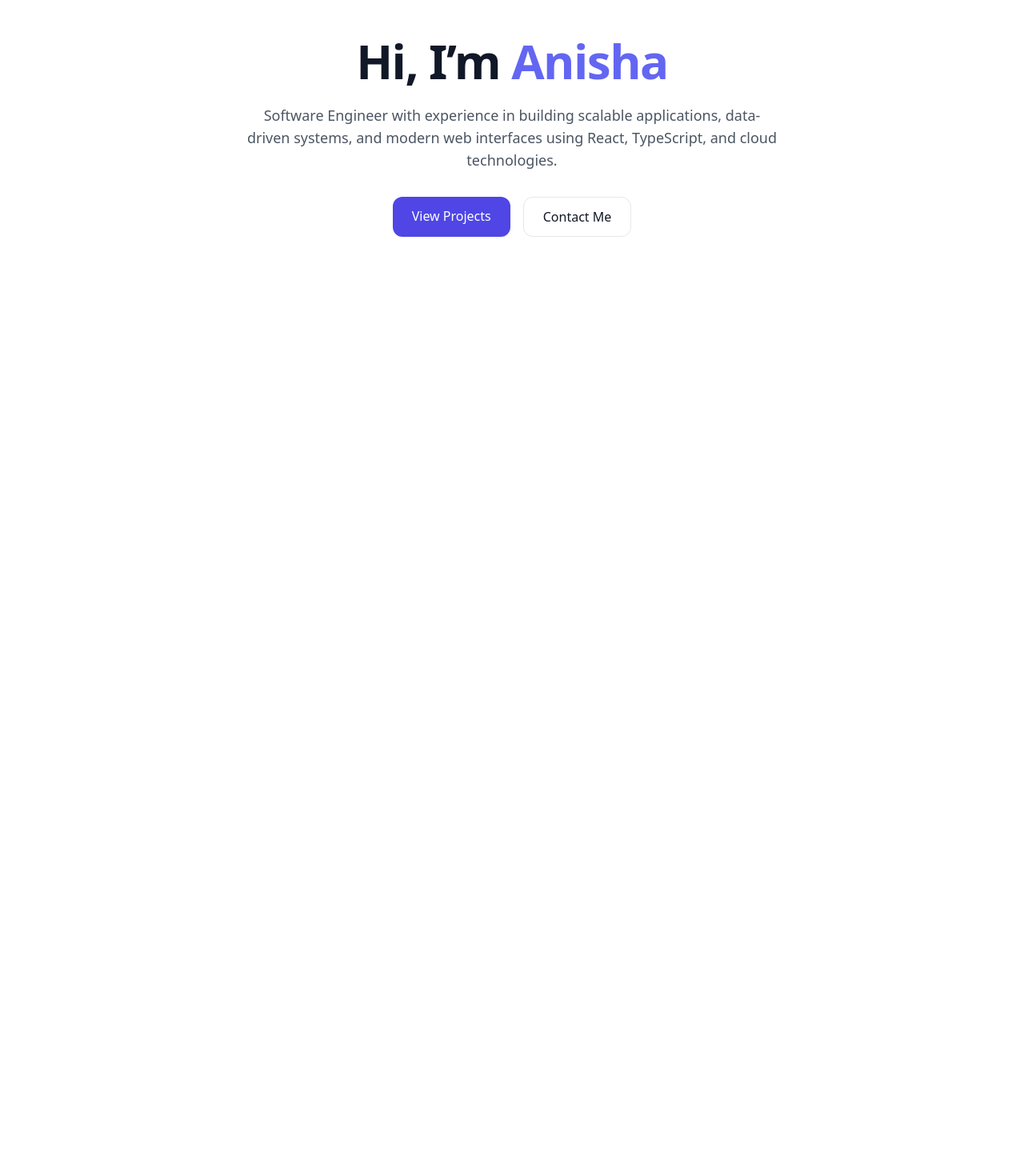
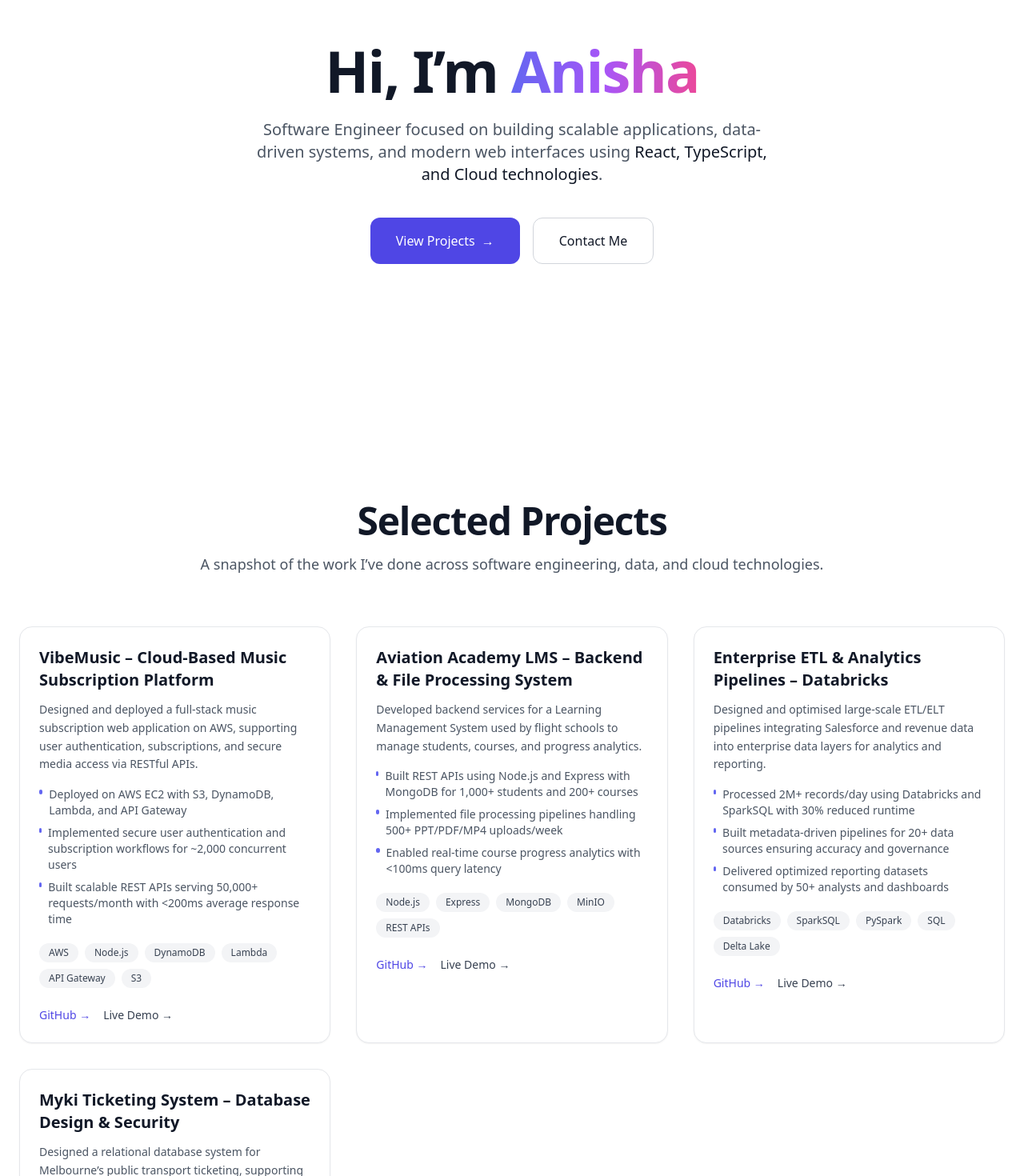
Before and after one commit to Anisha18/anisha-portfolio, a React (Vite) app: page / in a window 1280 px wide. Shown: the part 220-1690 px from the top of the page at 80% size. Before the commit the page ends 800 px from the top, so only its background shows below. Built offline with nearby package versions, Linux system fonts and the light colour scheme.

Commit message:
Enhance Projects section with metrics & impact

```diff
--- a/src/App.tsx
+++ b/src/App.tsx
@@ -1,6 +1,7 @@
 import { useEffect, useState } from "react";
 import Navbar from "./components/Navbar.tsx";
 import Hero from "./components/Hero.tsx";
+import Projects from "./components/Projects.tsx";
 
 function App() {
   const [theme, setTheme] = useState<"light" | "dark">("dark");
@@ -29,6 +30,7 @@ function App() {
     <div className="min-h-screen bg-white text-gray-900 dark:bg-gray-950 dark:text-gray-100">
       <Navbar theme={theme} toggleTheme={toggleTheme} />
       <Hero />
+      <Projects />
     </div>
   );
 }
--- a/src/components/Hero.tsx
+++ b/src/components/Hero.tsx
@@ -1,27 +1,43 @@
 export default function Hero() {
   return (
-    <section className="flex min-h-[80vh] flex-col items-center justify-center text-center px-6 transition-all duration-700">
-      <h1 className="text-5xl md:text-6xl font-bold tracking-tight transform hover:scale-105 transition-transform duration-500">
-        Hi, I’m <span className="text-indigo-500">Anisha</span>
+    <section className="relative flex min-h-[85vh] flex-col items-center justify-center overflow-hidden px-6 text-center">
+
+      {/* Background gradient blur */}
+      <div className="pointer-events-none absolute -top-40 -z-10 h-[500px] w-[500px] rounded-full bg-indigo-500/30 blur-3xl dark:bg-indigo-600/20" />
+      <div className="pointer-events-none absolute -bottom-40 -z-10 h-[500px] w-[500px] rounded-full bg-purple-500/30 blur-3xl dark:bg-purple-600/20" />
+
+      {/* Heading */}
+      <h1 className="max-w-4xl text-5xl font-extrabold tracking-tight md:text-7xl">
+        Hi, I’m{" "}
+        <span className="bg-gradient-to-r from-indigo-500 via-purple-500 to-pink-500 bg-clip-text text-transparent">
+          Anisha
+        </span>
       </h1>
 
-      <p className="mt-6 max-w-2xl text-lg text-gray-600 dark:text-gray-400 transition-colors duration-500">
-        Software Engineer with experience in building scalable applications,
-        data-driven systems, and modern web interfaces using React, TypeScript,
-        and cloud technologies.
+      {/* Subheading */}
+      <p className="mt-6 max-w-2xl text-lg leading-relaxed text-gray-600 dark:text-gray-400 md:text-xl">
+        Software Engineer focused on building scalable applications,
+        data-driven systems, and modern web interfaces using{" "}
+        <span className="font-medium text-gray-900 dark:text-gray-100">
+          React, TypeScript, and Cloud technologies
+        </span>.
       </p>
 
-      <div className="mt-8 flex gap-4">
+      {/* CTA buttons */}
+      <div className="mt-10 flex flex-col gap-4 sm:flex-row">
         <a
           href="#projects"
-          className="rounded-xl bg-indigo-600 px-6 py-3 text-white font-medium hover:bg-indigo-500 transform hover:scale-105 transition-all duration-300"
+          className="group relative inline-flex items-center justify-center rounded-xl bg-indigo-600 px-8 py-4 font-medium text-white transition-all duration-300 hover:-translate-y-1 hover:bg-indigo-500 hover:shadow-xl"
         >
           View Projects
+          <span className="ml-2 transition-transform duration-300 group-hover:translate-x-1">
+            →
+          </span>
         </a>
 
         <a
           href="#contact"
-          className="rounded-xl border px-6 py-3 font-medium hover:bg-gray-100 dark:hover:bg-gray-800 transform hover:scale-105 transition-all duration-300"
+          className="inline-flex items-center justify-center rounded-xl border border-gray-300 px-8 py-4 font-medium transition-all duration-300 hover:-translate-y-1 hover:bg-gray-100 dark:border-gray-700 dark:hover:bg-gray-800"
         >
           Contact Me
         </a>
--- /dev/null
+++ b/src/components/Projects.tsx
@@ -0,0 +1,135 @@
+const projects = [
+  {
+    title: "VibeMusic – Cloud-Based Music Subscription Platform",
+    description:
+      "Designed and deployed a full-stack music subscription web application on AWS, supporting user authentication, subscriptions, and secure media access via RESTful APIs.",
+    highlights: [
+      "Deployed on AWS EC2 with S3, DynamoDB, Lambda, and API Gateway",
+      "Implemented secure user authentication and subscription workflows for ~2,000 concurrent users",
+      "Built scalable REST APIs serving 50,000+ requests/month with <200ms average response time",
+    ],
+    tech: ["AWS", "Node.js", "DynamoDB", "Lambda", "API Gateway", "S3"],
+    github: "https://github.com/Anisha18",
+    live: "#",
+  },
+  {
+    title: "Aviation Academy LMS – Backend & File Processing System",
+    description:
+      "Developed backend services for a Learning Management System used by flight schools to manage students, courses, and progress analytics.",
+    highlights: [
+      "Built REST APIs using Node.js and Express with MongoDB for 1,000+ students and 200+ courses",
+      "Implemented file processing pipelines handling 500+ PPT/PDF/MP4 uploads/week",
+      "Enabled real-time course progress analytics with <100ms query latency",
+    ],
+    tech: ["Node.js", "Express", "MongoDB", "MinIO", "REST APIs"],
+    github: "https://github.com/Anisha18",
+    live: "#",
+  },
+  {
+    title: "Enterprise ETL & Analytics Pipelines – Databricks",
+    description:
+      "Designed and optimised large-scale ETL/ELT pipelines integrating Salesforce and revenue data into enterprise data layers for analytics and reporting.",
+    highlights: [
+      "Processed 2M+ records/day using Databricks and SparkSQL with 30% reduced runtime",
+      "Built metadata-driven pipelines for 20+ data sources ensuring accuracy and governance",
+      "Delivered optimized reporting datasets consumed by 50+ analysts and dashboards",
+    ],
+    tech: ["Databricks", "SparkSQL", "PySpark", "SQL", "Delta Lake"],
+    github: "https://github.com/Anisha18",
+    live: "#",
+  },
+  {
+    title: "Myki Ticketing System – Database Design & Security",
+    description:
+      "Designed a relational database system for Melbourne’s public transport ticketing, supporting payments, trips, and fare management at scale.",
+    highlights: [
+      "Created ER diagrams and relational schemas supporting 10M+ trip transactions/year",
+      "Implemented role-based access control, row-level security, and audit logging",
+      "Optimized queries reducing average fare transaction response from 300ms → 50ms",
+    ],
+    tech: ["SQL", "Database Design", "Security", "Data Modelling"],
+    github: "https://github.com/Anisha18",
+    live: "#",
+  },
+];
+
+export default function Projects() {
+  return (
+    <section
+      id="projects"
+      className="relative mx-auto max-w-7xl px-6 py-24"
+    >
+      {/* Section heading */}
+      <div className="mb-16 text-center">
+        <h2 className="text-4xl font-bold tracking-tight md:text-5xl">
+          Selected Projects
+        </h2>
+        <p className="mt-4 text-lg text-gray-600 dark:text-gray-400">
+          A snapshot of the work I’ve done across software engineering,
+          data, and cloud technologies.
+        </p>
+      </div>
+
+      {/* Projects grid */}
+      <div className="grid gap-8 md:grid-cols-2 lg:grid-cols-3">
+        {projects.map((project, index) => (
+          <div
+            key={index}
+            className="group relative rounded-2xl border border-gray-200 bg-white p-6 shadow-sm transition-all duration-300 hover:-translate-y-2 hover:shadow-xl dark:border-gray-800 dark:bg-gray-900"
+          >
+            {/* Card glow */}
+            <div className="pointer-events-none absolute inset-0 rounded-2xl bg-gradient-to-br from-indigo-500/10 via-purple-500/5 to-transparent opacity-0 transition-opacity duration-300 group-hover:opacity-100" />
+
+            <h3 className="text-xl font-semibold">
+              {project.title}
+            </h3>
+
+            <p className="mt-3 text-sm leading-relaxed text-gray-600 dark:text-gray-400">
+              {project.description}
+            </p>
+
+            {/* Highlights */}
+            <ul className="mt-4 space-y-2 text-sm text-gray-600 dark:text-gray-400">
+              {project.highlights.map((point, i) => (
+                <li key={i} className="flex items-start gap-2">
+                  <span className="mt-1 h-1.5 w-1.5 rounded-full bg-indigo-500" />
+                  <span>{point}</span>
+                </li>
+              ))}
+            </ul>
+
+            {/* Tech stack */}
+            <div className="mt-5 flex flex-wrap gap-2">
+              {project.tech.map((tech, i) => (
+                <span
+                  key={i}
+                  className="rounded-full bg-gray-100 px-3 py-1 text-xs font-medium text-gray-700 dark:bg-gray-800 dark:text-gray-300"
+                >
+                  {tech}
+                </span>
+              ))}
+            </div>
+
+            {/* Links */}
+            <div className="mt-6 flex items-center gap-4">
+              <a
+                href={project.github}
+                target="_blank"
+                className="text-sm font-medium text-indigo-600 transition-colors hover:text-indigo-500 dark:text-indigo-400"
+              >
+                GitHub →
+              </a>
+              <a
+                href={project.live}
+                target="_blank"
+                className="text-sm font-medium text-gray-700 transition-colors hover:text-gray-900 dark:text-gray-300 dark:hover:text-white"
+              >
+                Live Demo →
+              </a>
+            </div>
+          </div>
+        ))}
+      </div>
+    </section>
+  );
+}
```
